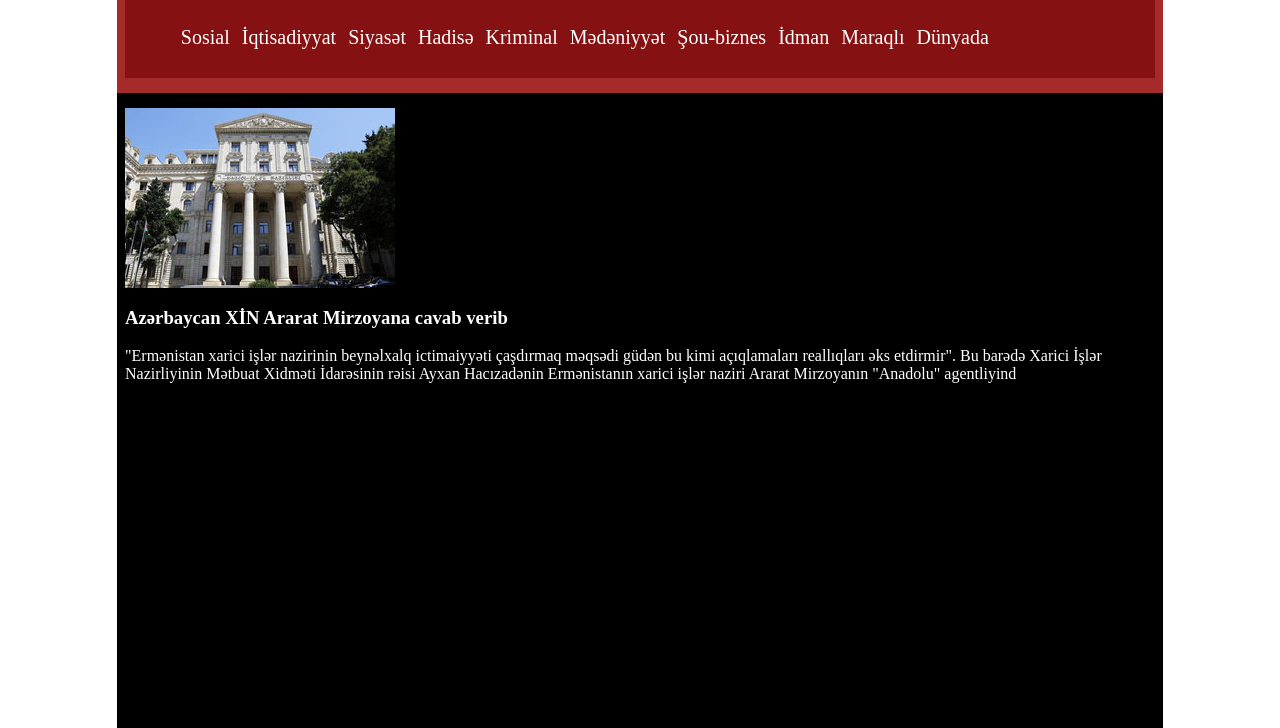
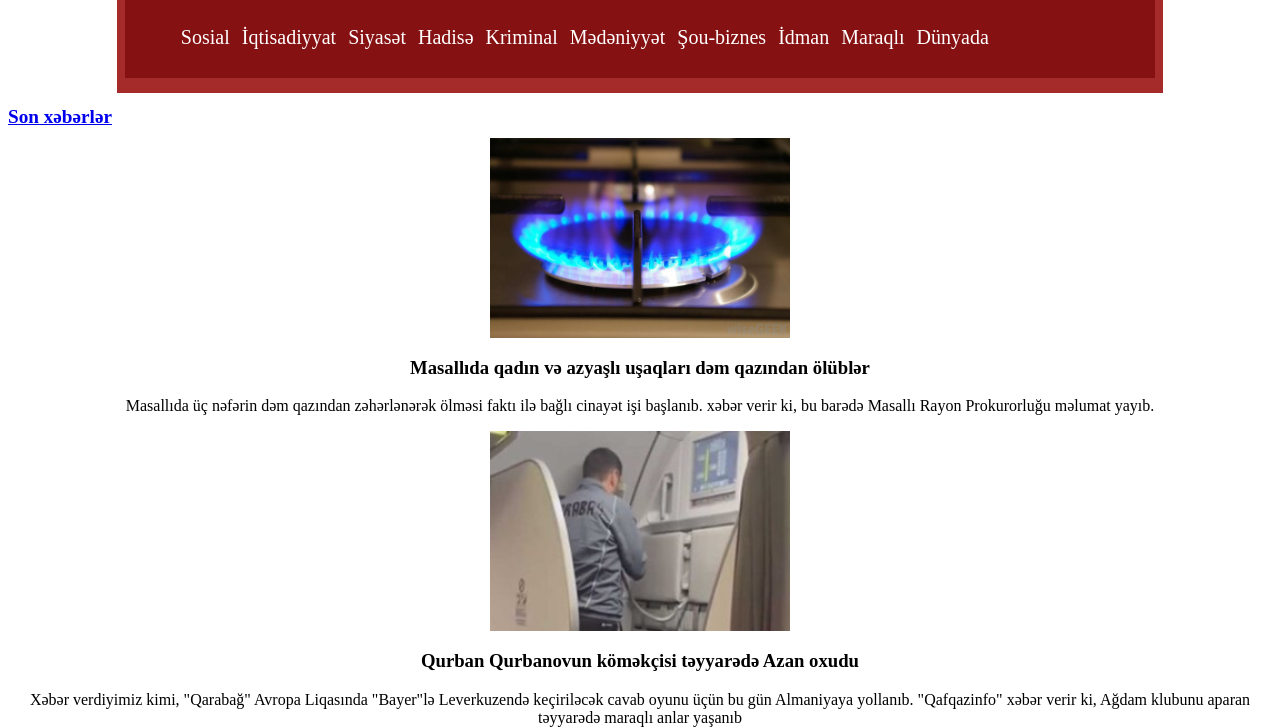
Before and after one commit to allahyarceferoff/NewsTaskHTML, a plain HTML site: page index.html in a window 1280 px wide. Shown: the part 72-800 px from the top of the page. Drawn offline with Linux system fonts and the light colour scheme.

Commit message:
main  change

```diff
--- a/index.html
+++ b/index.html
@@ -5,10 +5,11 @@
     <link rel="stylesheet" href="styles.css">
     <title>Sonxeber.az - En Son xeberler, Azerbaycan xeberleri 2024, Xeberler bu gun, En aktual xeberler 2024</title>
 </head>
-<bodydi>
+<body>
     <div id="header">
         <a class="logo" href="/" title="En Son xeberler, Azerbaycan xeberleri 2024, Xeberler bu gun, En aktual xeberler 2024" >
             <img src="images/logo.png"></a>
+
         <form id="searchform" action="/search/" style="display: block;">
             <input id="inputsearch" type="text" name="query" value="" placeholder="Axtarış..">
         </form>
@@ -36,10 +37,34 @@
         </div>
 
     </div>
-    <div class="main">
-        <div class="imgholder"><img src="/images/xin.jpg" alt="."> </div>
-            <h3>Azərbaycan XİN Ararat Mirzoyana cavab verib</h3>
-            <p class="artful">"Ermənistan xarici işlər nazirinin beynəlxalq ictimaiyyəti çaşdırmaq məqsədi güdən bu kimi açıqlamaları reallıqları əks etdirmir". Bu barədə Xarici İşlər Nazirliyinin Mətbuat Xidməti İdarəsinin rəisi Ayxan Hacızadənin Ermənistanın xarici işlər naziri Ararat Mirzoyanın "Anadolu" agentliyind</p>
+        <div class="centerblok">
+            <h1><a href="/son-xeberler" title="Son xeberler , en son Azerbaycan xeberleri ">Son xəbərlər</a></h1>
+        </div>
+        <div class="newslister">
+             <div class="card">
+                        <div class="imgholder"><img src="/images/demqazi.jpg" alt=".">
+                        </div>
+                        <h3>Masallıda qadın və azyaşlı uşaqları dəm qazından ölüblər
+                       </h3>
+                   <p class="artful">Masallıda üç nəfərin dəm qazından zəhərlənərək ölməsi faktı ilə bağlı cinayət işi başlanıb. xəbər verir ki, bu barədə Masallı Rayon Prokurorluğu məlumat yayıb.</p>
+
+                </div>
+                <div class="card">
+                    <div class="imgholder">
+                            <img src="/images/linc.jpg" alt=".">
+                    </div>
+                        <h3>Qurban Qurbanovun köməkçisi təyyarədə Azan oxudu
+                        </h3>
+                        <p class="artful">Xəbər verdiyimiz kimi, "Qarabağ" Avropa Liqasında "Bayer"lə Leverkuzendə keçiriləcək cavab oyunu üçün bu gün Almaniyaya yollanıb. "Qafqazinfo" xəbər verir ki, Ağdam klubunu aparan təyyarədə maraqlı anlar yaşanıb</div>
+                <div class="card">
+                        <div class="imgholder"><img src="/images/fifa.jpg" alt=".">
+                        </div>
+                        <h3>Azərbaycan millisinin oyunlarının biletləri satışa çıxarılıb
+                       </h3>
+                   <p class="artful">Biletleri Tofiq Behramov adina stadiondan elde ede bilersiz</p>
+
+                </div>
+
 
             </div>
     <footer id="footer">
--- a/styles.css
+++ b/styles.css
@@ -134,3 +134,43 @@ footer a{
     color: #000;
     text-decoration: none;
 }
+
+.centerblok h1 {
+    color: #333;
+    font-size: 1.2em;
+    font-weight: bold;
+    margin-bottom: 10px;
+}
+
+.newslister {
+    margin-left: -3px ;
+    margin-right: -3px ;
+}
+
+.centerblok .nart {
+    display: block;
+    width: 48% ;
+    max-width: 48% ;
+    margin-left: 1%;
+    margin-right: 1%;
+}
+
+
+.newslister{
+    display: grid;
+    text-align: center;
+}
+
+.newslister.card{
+    width: 100px;
+    height: 60px;
+    margin: 10px 20px;
+}
+.imgholder img{
+    width: 300px;
+    height:200px;
+}
+
+.imgholder h3{
+    width: 100px;
+}
```
Also changed, not shown: images/demqazi.jpg (added), images/fifa.jpg (added), images/linc.jpg (added), images/pensiya_yasi.jpg (deleted). Lines whose indentation alone changed are shown as unchanged.
